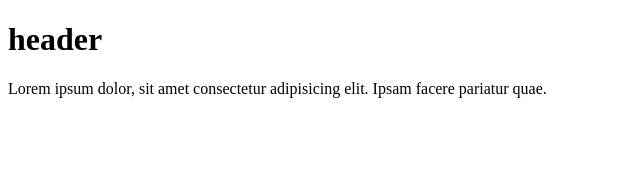
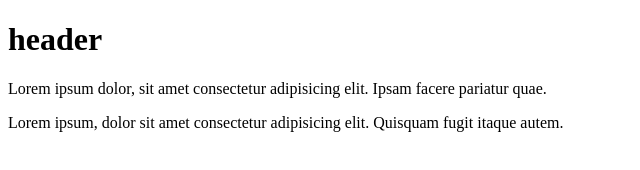
Before and after one commit to bal-alexej/gittest, a plain HTML site: page git_tutorial/work/hello.html in a window 1280 px wide. Shown: the whole page, without its empty margins (0-640 px from the left). Drawn offline with Linux system fonts and the light colour scheme.

Commit message:
Тот файл который надо мержить в мастер

```diff
--- a/git_tutorial/work/hello.html
+++ b/git_tutorial/work/hello.html
@@ -10,6 +10,7 @@
 <body>
   <h1>header</h1>
   <p>Lorem ipsum dolor, sit amet consectetur adipisicing elit. Ipsam facere pariatur quae.</p>
+  <p>Lorem ipsum, dolor sit amet consectetur adipisicing elit. Quisquam fugit itaque autem.</p>
 </body>
 
 </html>
```
